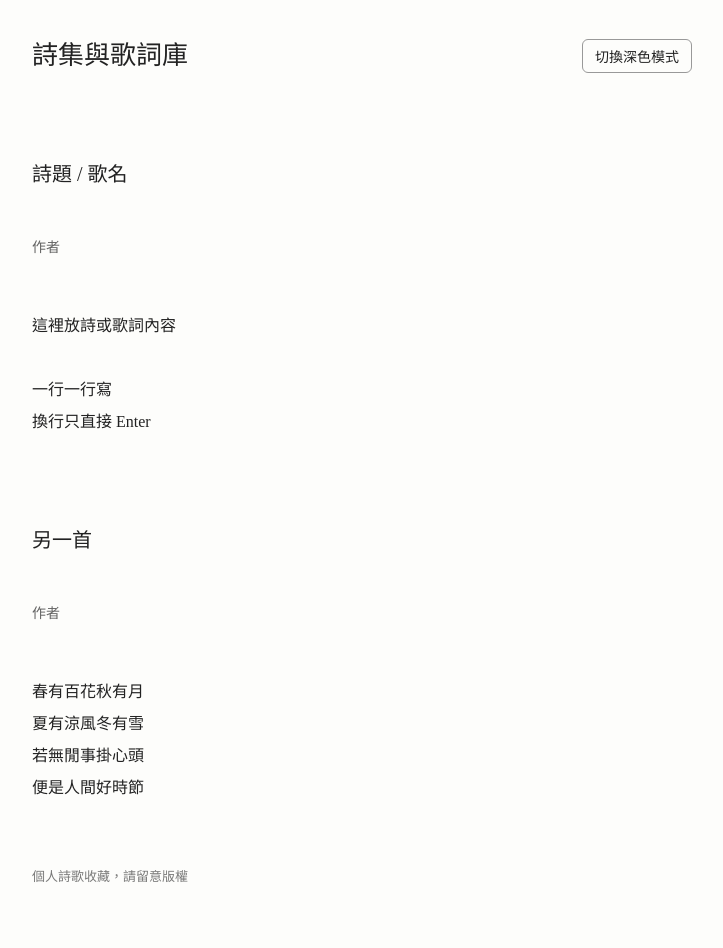
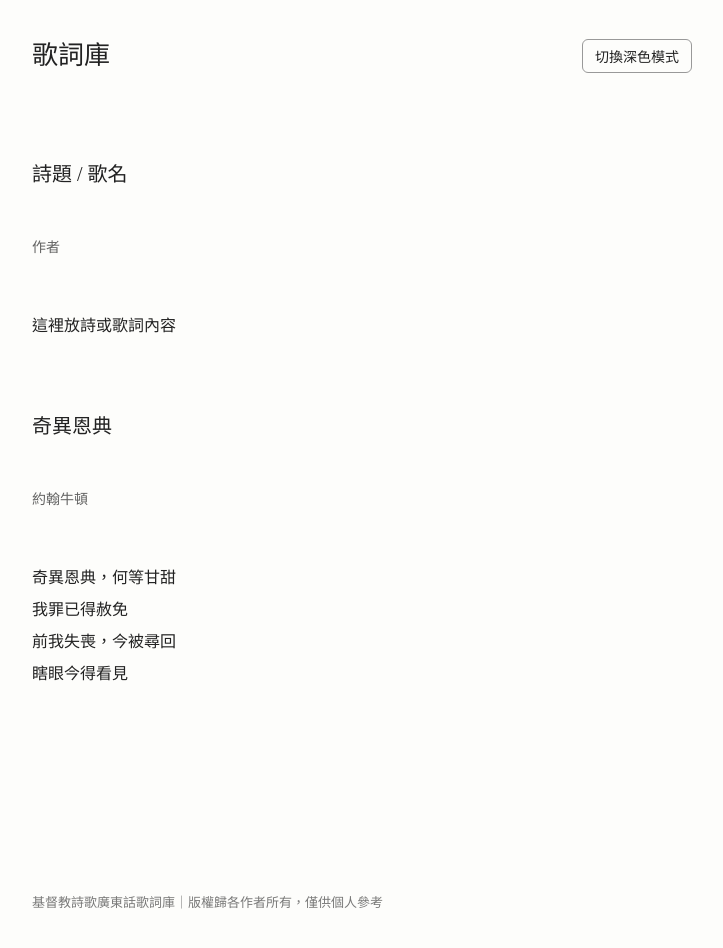
Before and after one commit to raymondsproduction-maker/raymondsproduction.github.io, a plain HTML site: page index.html in a window 1280 px wide. Shown: the whole page, without its empty margins (278-1001 px from the left). Before the commit the page ends 920 px from the top, so only its background shows below. Drawn offline with Linux system fonts and the light colour scheme.

Commit message:
Update index.html

```diff
--- a/index.html
+++ b/index.html
@@ -3,7 +3,7 @@
 <head>
 <meta charset="UTF-8">
 <meta name="viewport" content="width=device-width, initial-scale=1.0">
-<title>詩集與歌詞庫</title>
+<title>基督教詩歌廣東話歌詞庫</title>
 <style>
 *{box-sizing:border-box;margin:0;padding:0}
 body{
@@ -28,7 +28,7 @@ footer{margin-top:60px;font-size:13px;opacity:0.6}
 </head>
 <body>
 <header>
-  <h1>詩集與歌詞庫</h1>
+  <h1>歌詞庫</h1>
   <button id="toggle">切換深色模式</button>
 </header>
 
@@ -38,21 +38,17 @@ footer{margin-top:60px;font-size:13px;opacity:0.6}
 <div class="author">作者</div>
 這裡放詩或歌詞內容
 
-一行一行寫
-換行只直接 Enter
-</div>
-
 <div class="poem">
-<h2>另一首</h2>
-<div class="author">作者</div>
-春有百花秋有月
-夏有涼風冬有雪
-若無閒事掛心頭
-便是人間好時節
+<h2>奇異恩典</h2>
+<div class="author">約翰牛頓</div>
+奇異恩典，何等甘甜
+我罪已得赦免
+前我失喪，今被尋回
+瞎眼今得看見
 </div>
 
 <footer>
-個人詩歌收藏，請留意版權
+基督教詩歌廣東話歌詞庫｜版權歸各作者所有，僅供個人參考
 </footer>
 
 <script>
```
